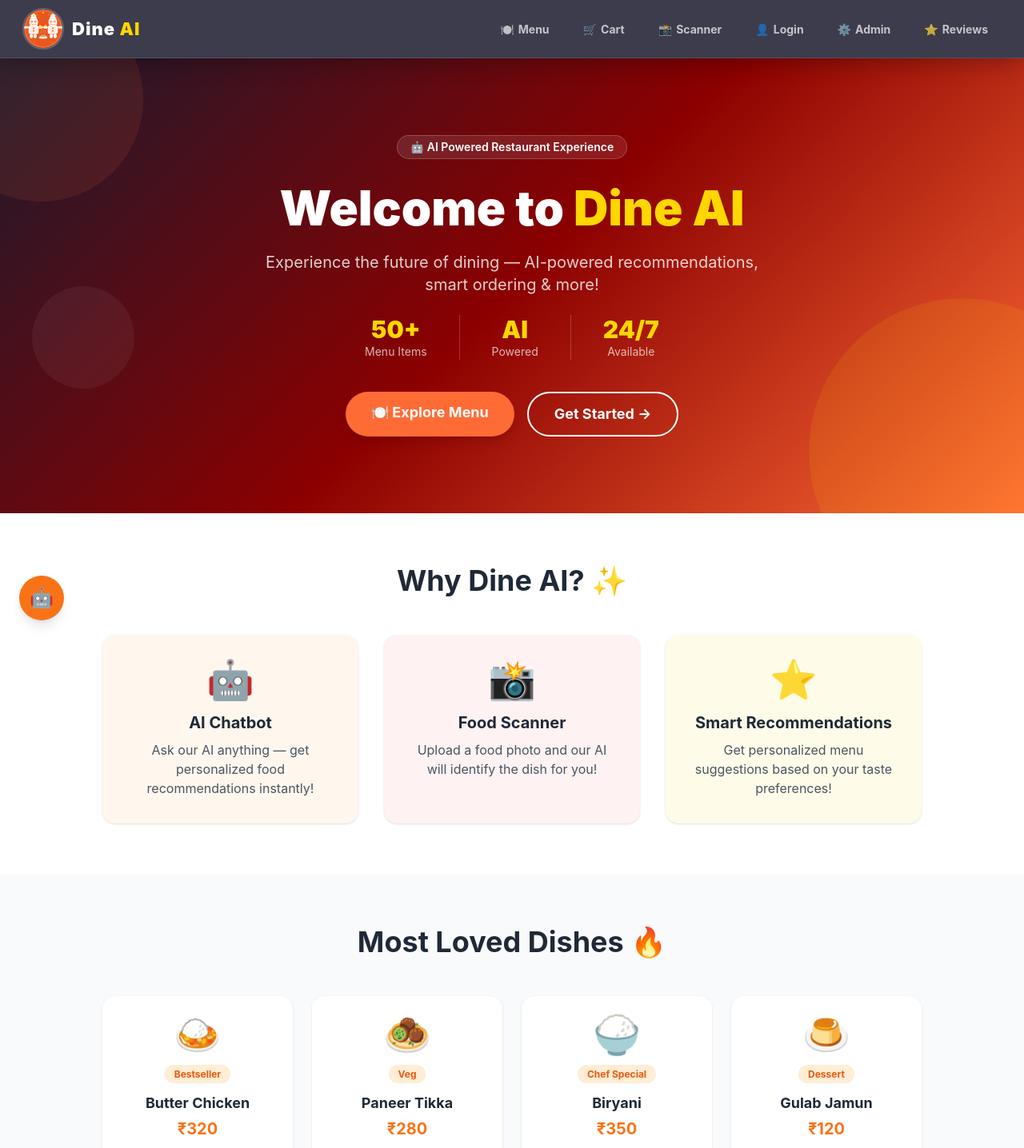
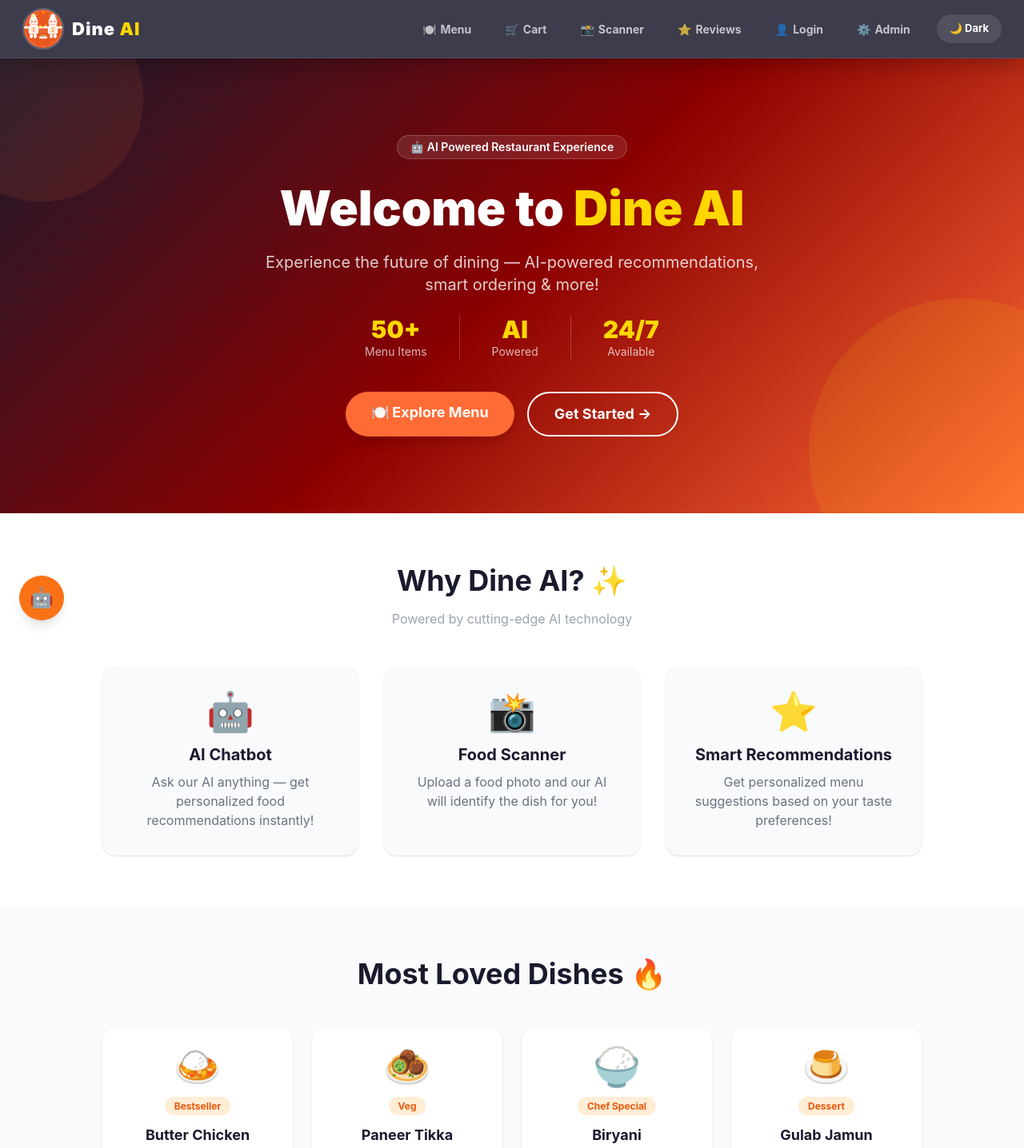
Before and after one commit to Arushisingh-10/Dine_AI, a React (Create React App) app in the folder Desktop/Dine AI/dine-ai/client/: page / in a window 1280 px wide. Shown: the top 1436 px of the page at 80% size. Built offline with nearby package versions, Linux system fonts and the light colour scheme.

Commit message:
feat: dark mode toggle complete

```diff
--- a/Desktop/Dine AI/dine-ai/client/src/components/Navbar.jsx
+++ b/Desktop/Dine AI/dine-ai/client/src/components/Navbar.jsx
@@ -1,18 +1,20 @@
 import { Link, useLocation } from 'react-router-dom';
 import logo from './dine-ai-logo.svg';
+import { useTheme } from '../context/ThemeContext';
 
 export default function Navbar() {
   const location = useLocation();
+  const { darkMode, toggleDark } = useTheme();
 
   const isActive = (path) => location.pathname === path;
 
   const navLinks = [
-    { path: '/menu', label: 'Menu', emoji: '🍽️' },
-    { path: '/cart', label: 'Cart', emoji: '🛒' },
+    { path: '/menu',    label: 'Menu',    emoji: '🍽️' },
+    { path: '/cart',    label: 'Cart',    emoji: '🛒' },
     { path: '/scanner', label: 'Scanner', emoji: '📸' },
-    { path: '/login', label: 'Login', emoji: '👤' },
-    { path: '/admin', label: 'Admin', emoji: '⚙️' },
     { path: '/reviews', label: 'Reviews', emoji: '⭐' },
+    { path: '/login',   label: 'Login',   emoji: '👤' },
+    { path: '/admin',   label: 'Admin',   emoji: '⚙️' },
   ];
 
   return (
@@ -20,7 +22,7 @@ export default function Navbar() {
       position: 'sticky',
       top: 0,
       zIndex: 1000,
-      background: 'rgba(26, 26, 46, 0.85)',
+      background: darkMode ? 'rgba(15, 15, 26, 0.95)' : 'rgba(26, 26, 46, 0.85)',
       backdropFilter: 'blur(12px)',
       WebkitBackdropFilter: 'blur(12px)',
       borderBottom: '1px solid rgba(255,255,255,0.1)',
@@ -74,6 +76,27 @@ export default function Navbar() {
           {link.label}
         </Link>
       ))}
+
+      {/* Dark Mode Toggle */}
+      <button onClick={toggleDark}
+        style={{
+          marginLeft: '8px',
+          background: darkMode ? '#FFD700' : 'rgba(255,255,255,0.1)',
+          border: 'none',
+          borderRadius: '30px',
+          padding: '8px 16px',
+          cursor: 'pointer',
+          fontSize: '18px',
+          transition: 'all 0.3s ease',
+          display: 'flex',
+          alignItems: 'center',
+          gap: '6px',
+          color: darkMode ? '#1A1A2E' : 'white',
+          fontWeight: '700',
+          fontSize: '13px',
+        }}>
+        {darkMode ? '☀️ Light' : '🌙 Dark'}
+      </button>
     </nav>
   );
 }
--- /dev/null
+++ b/Desktop/Dine AI/dine-ai/client/src/context/ThemeContext.jsx
@@ -0,0 +1,22 @@
+import { createContext, useContext, useState } from 'react';
+
+const ThemeContext = createContext();
+
+export function ThemeProvider({ children }) {
+  const [darkMode, setDarkMode] = useState(false);
+
+  const toggleDark = () => {
+    setDarkMode(prev => !prev);
+    document.body.classList.toggle('dark-mode');
+  };
+
+  return (
+    <ThemeContext.Provider value={{ darkMode, toggleDark }}>
+      {children}
+    </ThemeContext.Provider>
+  );
+}
+
+export function useTheme() {
+  return useContext(ThemeContext);
+}
--- a/Desktop/Dine AI/dine-ai/client/src/index.css
+++ b/Desktop/Dine AI/dine-ai/client/src/index.css
@@ -14,3 +14,43 @@ code {
   font-family: source-code-pro, Menlo, Monaco, Consolas, 'Courier New',
     monospace;
 }
+@tailwind base;
+@tailwind components;
+@tailwind utilities;
+
+* {
+  transition: background-color 0.3s ease, color 0.3s ease;
+}
+
+.dark-mode {
+  background-color: #0F0F1A !important;
+  color: #ffffff !important;
+}
+
+.dark-mode .bg-white {
+  background-color: #1A1A2E !important;
+}
+
+.dark-mode .bg-gray-50 {
+  background-color: #0F0F1A !important;
+}
+
+.dark-mode .text-gray-800 {
+  color: #ffffff !important;
+}
+
+.dark-mode .text-gray-600 {
+  color: #aaaaaa !important;
+}
+
+.dark-mode .text-gray-500 {
+  color: #888888 !important;
+}
+
+.dark-mode .text-gray-400 {
+  color: #777777 !important;
+}
+
+.dark-mode .shadow {
+  box-shadow: 0 4px 20px rgba(0,0,0,0.5) !important;
+}
--- a/Desktop/Dine AI/dine-ai/client/src/index.js
+++ b/Desktop/Dine AI/dine-ai/client/src/index.js
@@ -3,10 +3,13 @@ import ReactDOM from 'react-dom/client';
 import './index.css';
 import App from './App';
 import { CartProvider } from './context/CartContext';
+import { ThemeProvider } from './context/ThemeContext';
 
 const root = ReactDOM.createRoot(document.getElementById('root'));
 root.render(
-  <CartProvider>
-    <App />
-  </CartProvider>
+  <ThemeProvider>
+    <CartProvider>
+      <App />
+    </CartProvider>
+  </ThemeProvider>
 );
--- a/Desktop/Dine AI/dine-ai/client/src/pages/Home.jsx
+++ b/Desktop/Dine AI/dine-ai/client/src/pages/Home.jsx
@@ -1,22 +1,20 @@
 import { Link } from 'react-router-dom';
+import { useTheme } from '../context/ThemeContext';
 
 export default function Home() {
+  const { darkMode } = useTheme();
+
   return (
-    <div className="min-h-screen bg-white">
+    <div style={{ background: darkMode ? '#0F0F1A' : '#ffffff' }}>
 
       {/* Hero Section */}
       <div className="relative overflow-hidden text-white py-24 px-8 text-center"
         style={{ background: 'linear-gradient(135deg, #1A1A2E 0%, #8B0000 50%, #FF6B35 100%)' }}>
-
-        {/* Background decorative circles */}
         <div className="absolute top-0 left-0 w-64 h-64 rounded-full opacity-10"
           style={{ background: '#FF6B35', transform: 'translate(-30%, -30%)' }}/>
         <div className="absolute bottom-0 right-0 w-96 h-96 rounded-full opacity-10"
           style={{ background: '#FFD700', transform: 'translate(30%, 30%)' }}/>
-        <div className="absolute top-1/2 left-10 w-32 h-32 rounded-full opacity-5"
-          style={{ background: '#fff' }}/>
 
-        {/* Badge */}
         <div className="inline-block bg-white bg-opacity-10 border border-white border-opacity-20 px-4 py-1 rounded-full text-sm font-semibold mb-6 backdrop-blur">
           🤖 AI Powered Restaurant Experience
         </div>
@@ -28,7 +26,6 @@ export default function Home() {
           Experience the future of dining — AI-powered recommendations,<br/> smart ordering & more!
         </p>
 
-        {/* Stats */}
         <div className="flex justify-center gap-10 mb-10 mt-6">
           <div>
             <p className="text-3xl font-black" style={{ color: '#FFD700' }}>50+</p>
@@ -58,34 +55,37 @@ export default function Home() {
       </div>
 
       {/* Features Section */}
-      <div className="py-16 px-8">
-        <h2 className="text-4xl font-bold text-center text-gray-800 mb-12">Why Dine AI? ✨</h2>
+      <div className="py-16 px-8" style={{ background: darkMode ? '#0F0F1A' : '#ffffff' }}>
+        <h2 className="text-4xl font-bold text-center mb-4"
+          style={{ color: darkMode ? '#ffffff' : '#1A1A2E' }}>
+          Why Dine AI? ✨
+        </h2>
+        <p className="text-center mb-12" style={{ color: darkMode ? '#aaaaaa' : '#9ca3af' }}>
+          Powered by cutting-edge AI technology
+        </p>
+
         <div className="grid grid-cols-1 md:grid-cols-3 gap-8 max-w-5xl mx-auto">
-
-          <div className="bg-orange-50 rounded-2xl p-8 text-center shadow hover:shadow-lg transition">
-            <div className="text-5xl mb-4">🤖</div>
-            <h3 className="text-xl font-bold text-gray-800 mb-2">AI Chatbot</h3>
-            <p className="text-gray-600">Ask our AI anything — get personalized food recommendations instantly!</p>
-          </div>
-
-          <div className="bg-red-50 rounded-2xl p-8 text-center shadow hover:shadow-lg transition">
-            <div className="text-5xl mb-4">📸</div>
-            <h3 className="text-xl font-bold text-gray-800 mb-2">Food Scanner</h3>
-            <p className="text-gray-600">Upload a food photo and our AI will identify the dish for you!</p>
-          </div>
-
-          <div className="bg-yellow-50 rounded-2xl p-8 text-center shadow hover:shadow-lg transition">
-            <div className="text-5xl mb-4">⭐</div>
-            <h3 className="text-xl font-bold text-gray-800 mb-2">Smart Recommendations</h3>
-            <p className="text-gray-600">Get personalized menu suggestions based on your taste preferences!</p>
-          </div>
-
+          {[
+            { emoji: '🤖', title: 'AI Chatbot', desc: 'Ask our AI anything — get personalized food recommendations instantly!' },
+            { emoji: '📸', title: 'Food Scanner', desc: 'Upload a food photo and our AI will identify the dish for you!' },
+            { emoji: '⭐', title: 'Smart Recommendations', desc: 'Get personalized menu suggestions based on your taste preferences!' },
+          ].map((card, i) => (
+            <div key={i} className="rounded-2xl p-8 text-center shadow hover:shadow-lg transition"
+              style={{ background: darkMode ? '#1A1A2E' : '#f9fafb', border: darkMode ? '1px solid #333' : 'none' }}>
+              <div className="text-5xl mb-4">{card.emoji}</div>
+              <h3 className="text-xl font-bold mb-2" style={{ color: darkMode ? '#ffffff' : '#1A1A2E' }}>{card.title}</h3>
+              <p style={{ color: darkMode ? '#aaaaaa' : '#6b7280' }}>{card.desc}</p>
+            </div>
+          ))}
         </div>
       </div>
 
-      {/* Popular Dishes Section */}
-      <div className="bg-gray-50 py-16 px-8">
-        <h2 className="text-4xl font-bold text-center text-gray-800 mb-12">Most Loved Dishes 🔥</h2>
+      {/* Popular Dishes */}
+      <div className="py-16 px-8" style={{ background: darkMode ? '#1A1A2E' : '#f9fafb' }}>
+        <h2 className="text-4xl font-bold text-center mb-12"
+          style={{ color: darkMode ? '#ffffff' : '#1A1A2E' }}>
+          Most Loved Dishes 🔥
+        </h2>
         <div className="grid grid-cols-1 md:grid-cols-4 gap-6 max-w-5xl mx-auto">
           {[
             { name: 'Butter Chicken', price: '₹320', emoji: '🍛', tag: 'Bestseller' },
@@ -93,11 +93,12 @@ export default function Home() {
             { name: 'Biryani',        price: '₹350', emoji: '🍚', tag: 'Chef Special' },
             { name: 'Gulab Jamun',    price: '₹120', emoji: '🍮', tag: 'Dessert' },
           ].map((dish) => (
-            <div key={dish.name} className="bg-white rounded-2xl p-6 text-center shadow hover:shadow-lg transition cursor-pointer">
+            <div key={dish.name} className="rounded-2xl p-6 text-center shadow hover:shadow-lg transition cursor-pointer"
+              style={{ background: darkMode ? '#0F0F1A' : '#ffffff', border: darkMode ? '1px solid #333' : 'none' }}>
               <div className="text-5xl mb-3">{dish.emoji}</div>
               <span className="bg-orange-100 text-orange-600 text-xs font-bold px-3 py-1 rounded-full">{dish.tag}</span>
-              <h3 className="text-lg font-bold text-gray-800 mt-3 mb-1">{dish.name}</h3>
-              <p className="text-orange-500 font-bold text-xl">{dish.price}</p>
+              <h3 className="text-lg font-bold mt-3 mb-1" style={{ color: darkMode ? '#ffffff' : '#1A1A2E' }}>{dish.name}</h3>
+              <p className="font-bold text-xl" style={{ color: '#FF6B35' }}>{dish.price}</p>
               <Link to="/menu"
                 className="mt-3 block text-white py-2 rounded-xl font-semibold transition"
                 style={{ background: '#FF6B35' }}>
@@ -121,7 +122,8 @@ export default function Home() {
       </div>
 
       {/* Footer */}
-      <footer className="bg-gray-800 text-gray-400 text-center py-6">
+      <footer className="text-center py-6"
+        style={{ background: darkMode ? '#0F0F1A' : '#1f2937', color: '#9ca3af' }}>
         <p>© 2025 Dine AI — Made with ❤️ by Arushi Singh</p>
       </footer>
 
```
